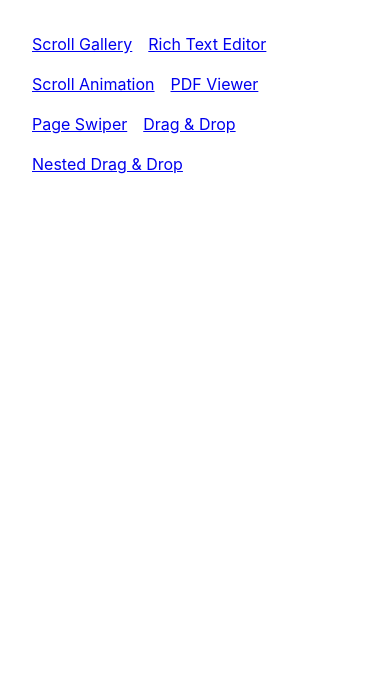
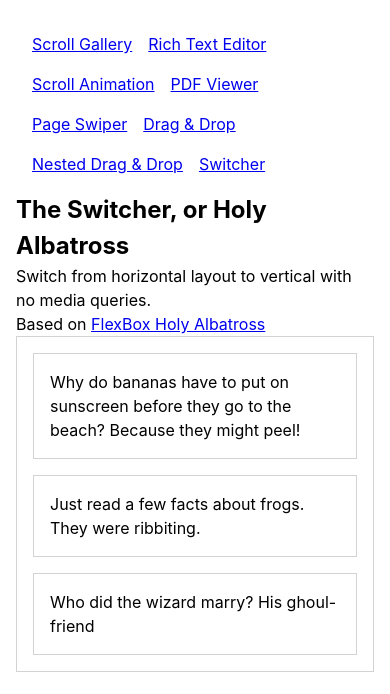
Before and after one commit to AlexKMarshall/HomepageSpikes, a React (Create React App) app: page /switcher in a window 390 px wide. Shown: the top 694 px of the page. Built offline with nearby package versions, Linux system fonts and the light colour scheme.

Commit message:
Add responsive switcher

```diff
--- a/package.json
+++ b/package.json
@@ -23,6 +23,7 @@
     "react-scripts": "4.0.3",
     "react-use-measure": "^2.0.3",
     "styled-components": "^5.2.1",
+    "use-resize-observer": "^7.0.0",
     "uuid": "^8.3.2",
     "web-vitals": "^1.0.1"
   },
--- a/src/App.js
+++ b/src/App.js
@@ -9,6 +9,7 @@ import PdfViewer from "./features/pdf-viewer";
 import PageSwiper from "./features/page-swiper";
 import DragDrop from "./features/drag-drop";
 import NestedDragDrop from "./features/nested-drag-drop";
+import Switcher from "./features/switcher";
 
 function App() {
   return (
@@ -24,6 +25,7 @@ function App() {
               <Link to="/page-swiper">Page Swiper</Link>
               <Link to="/drag-drop">Drag & Drop</Link>
               <Link to="/nested-drag-drop">Nested Drag & Drop</Link>
+              <Link to="/switcher">Switcher</Link>
             </Cluster>
           </Box>
         </nav>
@@ -49,6 +51,9 @@ function App() {
           <Route path="/nested-drag-drop">
             <NestedDragDrop />
           </Route>
+          <Route path="/switcher">
+            <Switcher />
+          </Route>
           <Route path="/">
             <div></div>
           </Route>
--- a/src/features/nested-drag/card-list.js
+++ b/src/features/nested-drag/card-list.js
@@ -10,8 +10,8 @@ const SContainer = styled.div`
 const STitle = styled.h3`
   padding: 1rem;
 `;
+
 const SCardList = styled.div`
-  display: flex;
   padding: 1rem;
 `;
 
--- /dev/null
+++ b/src/features/switcher.js
@@ -0,0 +1,132 @@
+import { useCallback, useMemo, useRef, useState } from "react";
+import useResizeObserver from "use-resize-observer";
+import styled from "styled-components";
+
+const SSwitcher = styled.div`
+  border: 1px solid lightgrey;
+
+  & > * {
+    --s1: 1rem;
+    --measure: 60ch;
+    display: flex;
+    flex-wrap: wrap;
+    margin: calc((var(--s1) / 2) * -1);
+  }
+
+  & > * > * {
+    flex-grow: 1;
+    flex-basis: calc((var(--measure) - (100% - var(--s1))) * 999);
+    margin: calc(var(--s1) / 2);
+  }
+
+  & > * > :nth-last-child(n + 4),
+  & > * > :nth-last-child(n + 4) ~ * {
+    flex-basis: 100%;
+  }
+`;
+
+const SWrapper = styled.div`
+  padding: 1rem;
+`;
+
+const SCard = styled.div`
+  border: 1px solid lightgrey;
+  padding: 1rem;
+`;
+
+const content = [1, 2, 3].map((id) => ({ id, content: getContent() }));
+
+export default function Switcher() {
+  const [dragDirection, setDragDirection] = useState("horizontal");
+  const flexRef = useRef();
+
+  const handleResize = useMemo(() => {
+    function detectLayout() {
+      if (!flexRef.current) return;
+
+      const children = Array.from(flexRef.current.children);
+      const childrenTops = children.map(
+        (child) => child.getBoundingClientRect().top
+      );
+
+      const direction = childrenTops.every((top) => top === childrenTops[0])
+        ? "horizontal"
+        : "vertical";
+
+      setDragDirection(direction);
+    }
+
+    return throttle(detectLayout, 500);
+  }, []);
+
+  useResizeObserver({ ref: flexRef, onResize: throttle(handleResize, 500) });
+
+  return (
+    <div>
+      <h2>The Switcher, or Holy Albatross</h2>
+      <p>Switch from horizontal layout to vertical with no media queries.</p>
+      <p>
+        Based on{" "}
+        <a href="https://heydonworks.com/article/the-flexbox-holy-albatross-reincarnated/">
+          FlexBox Holy Albatross
+        </a>{" "}
+      </p>
+      <SSwitcher>
+        <SWrapper ref={flexRef}>
+          {content.map(({ content, id }) => (
+            <SCard key={id}>{content}</SCard>
+          ))}
+        </SWrapper>
+      </SSwitcher>
+    </div>
+  );
+}
+
+function getContent() {
+  const jokes = [
+    "I used to work for a soft drink can crusher. It was soda pressing.",
+    "I just read a book about Stockholm syndrome. It was pretty bad at first, but by the end I liked it.",
+    "Did you hear about the cheese who saved the world? It was Legend-dairy!",
+    "Why do bananas have to put on sunscreen before they go to the beach? Because they might peel!",
+    "How do robots eat guacamole? With computer chips.",
+    "What do Alexander the Great and Winnie the Pooh have in common? Same middle name.",
+    "What did one plate say to the other plate? Dinner is on me!",
+    "Why do pirates not know the alphabet? They always get stuck at 'C'.",
+    "Who did the wizard marry? His ghoul-friend",
+    "Just read a few facts about frogs. They were ribbiting.",
+    "Do you know where you can get chicken broth in bulk? The stock market.",
+  ];
+
+  return jokes[randNumber(jokes.length)];
+}
+
+function randNumber(max) {
+  return Math.floor(Math.random() * max);
+}
+
+function throttle(func, time) {
+  let lastTime = 0;
+  return function (...args) {
+    const now = new Date();
+    if (now - lastTime >= time) {
+      func(...args);
+      lastTime = now;
+    }
+  };
+}
+
+function mergeRefs(...refs) {
+  const filteredRefs = refs.filter(Boolean);
+  if (!filteredRefs.length) return null;
+  if (filteredRefs.length === 1) return filteredRefs[0];
+
+  return function (instance) {
+    for (const ref of filteredRefs) {
+      if (typeof ref === "function") {
+        ref(instance);
+      } else if (ref) {
+        ref.current = instance;
+      }
+    }
+  };
+}
```
Also changed, not shown: 1 other file (tests, documents, lock files or other folders).
